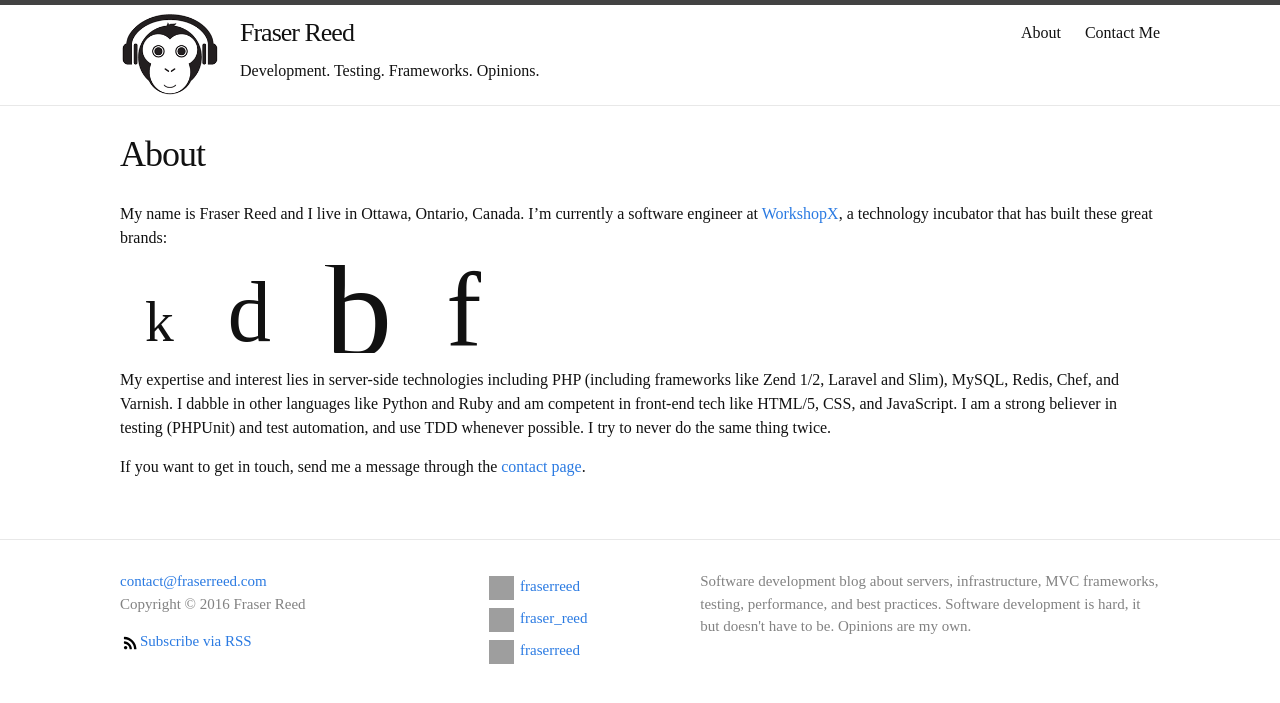
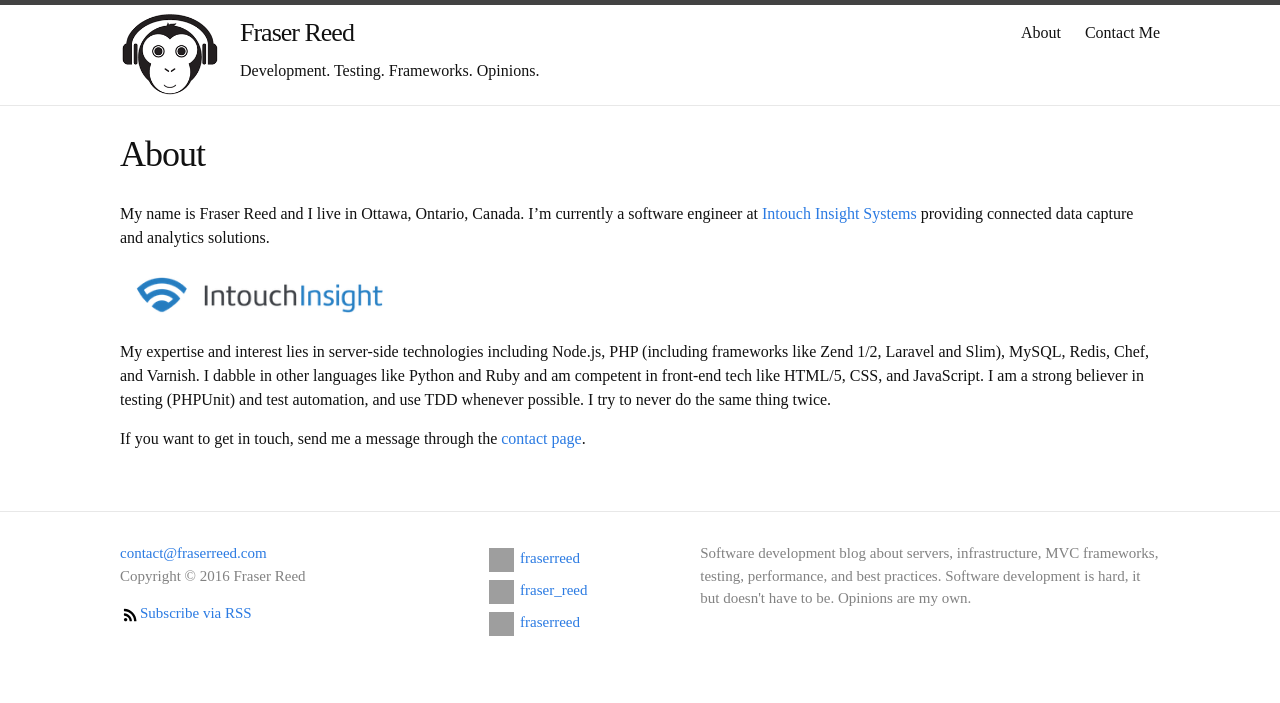
Before and after one commit to fraserreed/fraserreed.github.io, a Jekyll site: the page built from about.md, in a window 1280 px wide. Shown: the top 703 px of the page. Built offline with Jekyll 4.4.1, drawn with Linux system fonts in a browser that asks for light colours; some web fonts are replaced; grey boxes are pictures that could not be loaded.

Commit message:
update about page

```diff
--- a/about.md
+++ b/about.md
@@ -6,32 +6,13 @@ permalink: /about/
 
 
 My name is Fraser Reed and I live in Ottawa, Ontario, Canada.  I'm currently a software engineer at
-[WorkshopX](http://workshopx.com), a technology incubator that has built these great brands:
+[Intouch Insight Systems](https://www.intouchinsight.com) providing connected data capture and analytics solutions.
 
-<ul class="clients">
-    <li>
-        <a href="http://www.popkey.co" target="_blank">
-            <i class="product-logo icon-popkey"></i>
-        </a>
-    </li>
-    <li>
-        <a href="https://crated.com" target="_blank">
-            <i class="product-logo icon-crated"></i>
-        </a>
-    </li>
-    <li>
-        <a href="http://www.canvaspop.com" target="_blank">
-            <i class="product-logo icon-canvaspop"></i>
-        </a>
-    </li>
-    <li>
-        <a href="http://www.dna11.com" target="_blank">
-            <i class="product-logo icon-dna11"></i>
-        </a>
-    </li>
-</ul>
+<a href="https://www.intouchinsight.com" target="_blank">
+	<img src="/css/logos/intouchinsight.png" height="60px" alt="Intouch Insight">
+</a>
 
-My expertise and interest lies in server-side technologies including PHP (including frameworks like Zend 1/2, Laravel and Slim),
+My expertise and interest lies in server-side technologies including Node.js, PHP (including frameworks like Zend 1/2, Laravel and Slim),
 MySQL, Redis, Chef, and Varnish.  I dabble in other languages like Python and Ruby and am competent in front-end tech like HTML/5,
 CSS, and JavaScript.  I am a strong believer in testing (PHPUnit) and test automation, and use TDD whenever possible.  I try to never do the
 same thing twice.
```
Also changed, not shown: css/logos/intouchinsight.png (added), 1 other file.
